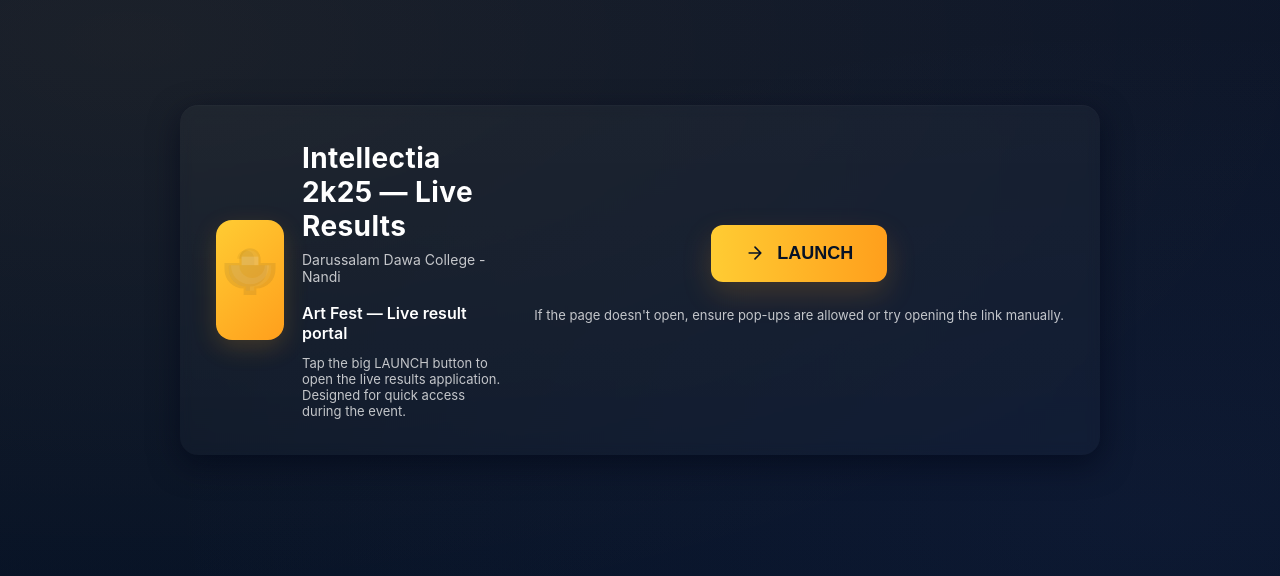
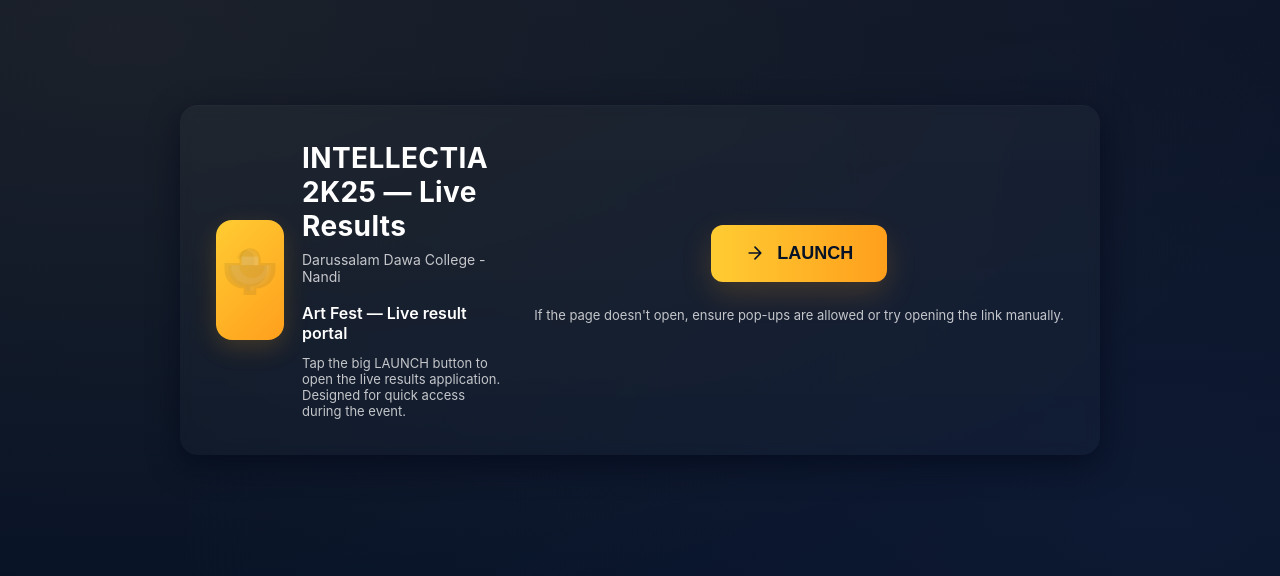
Before and after one commit to fathu054/INTELLECTIA_2K25, a plain HTML site: page index.html in a window 1280 px wide. Shown: the part 120-696 px from the top of the page. Drawn offline with Linux system fonts and the light colour scheme.

Commit message:
Update index.html

```diff
--- a/index.html
+++ b/index.html
@@ -3,7 +3,7 @@
 <head>
   <meta charset="utf-8" />
   <meta name="viewport" content="width=device-width, initial-scale=1" />
-  <title>Intellectia 2k25 — Live Results</title>
+  <title>INTELLECTIA 2K25 — Live Results</title>
   <meta name="description" content="Launch page for Intellectia 2k25 live results — Darussalam Dawa College - Nandi" />
   <style>
     :root{
@@ -85,7 +85,7 @@
         </svg>
       </div>
       <div style="min-width:0;">
-        <h1 id="title">Intellectia 2k25 — Live Results</h1>
+        <h1 id="title">INTELLECTIA 2K25 — Live Results</h1>
         <p class="subtitle">Darussalam Dawa College - Nandi</p>
         <div class="college">Art Fest — Live result portal</div>
         <p style="margin:0;color:var(--muted);font-size:13px;max-width:44ch;">Tap the big LAUNCH button to open the live results application. Designed for quick access during the event.</p>
```
